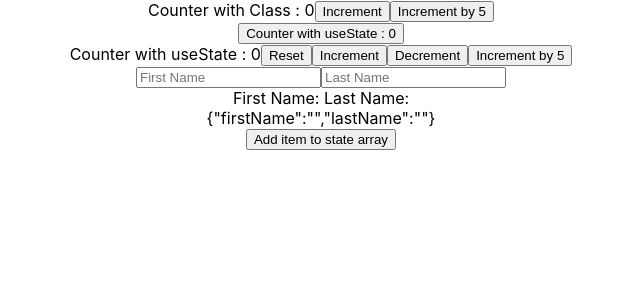
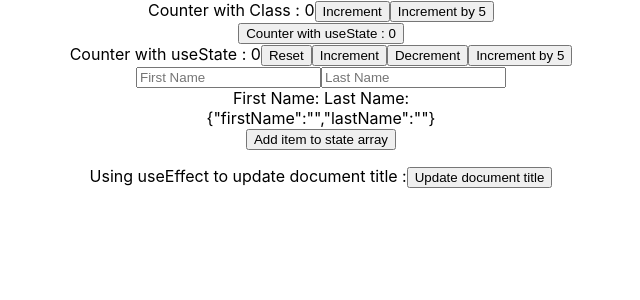
Before and after one commit to PraveenMatthewPhilip/react-code-snippets, a React (Create React App) app: page / in a window 1280 px wide. Shown: the top 300 px of the page, without its empty margins (319-959 px from the left). Built offline with nearby package versions, Linux system fonts and the light colour scheme.

Commit message:
added component to update docuemnt title using useEffect

```diff
--- a/src/App.js
+++ b/src/App.js
@@ -6,6 +6,7 @@ import UseStateCounter from './hooks/useState/UseStateCounter';
 import UseStateCounterWithPreviousState from './hooks/useState/UseStateCounterWithPreviousState';
 import UseStateAndObjects from './hooks/useState/UseStateAndObjects';
 import UseStateAndArrays from './hooks/useState/UseStateAndArrays'
+import UseEffectUpdateDocumentTitle from './hooks/useEffect/UseEffectUpdateDocumentTitle';
 
 function App() {
   return (
@@ -15,6 +16,7 @@ function App() {
       <UseStateCounterWithPreviousState />
       <UseStateAndObjects />
       <UseStateAndArrays />
+      <UseEffectUpdateDocumentTitle />
     </div>
   );
 }
--- /dev/null
+++ b/src/hooks/useEffect/UseEffectUpdateDocumentTitle.js
@@ -0,0 +1,17 @@
+import React, { useState, useEffect } from 'react';
+
+const UseEffectUpdateDocumentTitle = () => {
+    const [ counter, setCounter ] = useState(0);
+    useEffect(() => {
+        document.title = `Update document has been clicked ${counter} time${counter !==  1 ?'s':''}.`
+    });
+    return(
+        <div>Using useEffect to update document title :
+            <button onClick={()=> setCounter(counter + 1)}>Update document title</button>
+        </div>
+    );
+
+
+}
+
+export  default UseEffectUpdateDocumentTitle;
```
